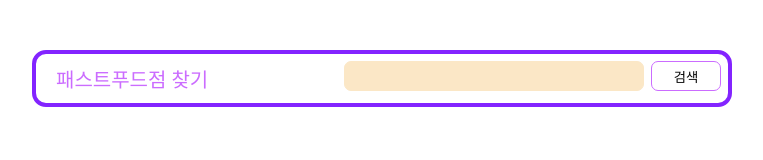
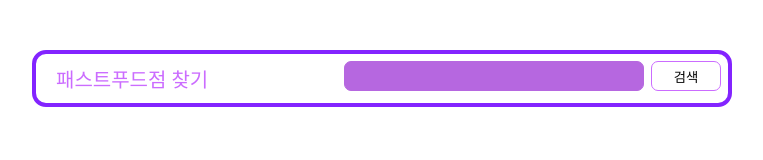
Before and after one commit to door0/fastfood, a plain HTML site: page index.html in a window 1280 px wide. Shown: the whole page, without its empty margins (258-1021 px from the left). Drawn offline with nearby package versions, Linux system fonts and the light colour scheme.

Commit message:
2021-03-20-4

```diff
--- a/css/styles.css
+++ b/css/styles.css
@@ -24,9 +24,9 @@
 #txt-search {
     width:300px;
     height:30px;
-    border:1px solid #fbe7c6;
+    border:1px solid #b667e0;
     border-radius: 7px;
-    background-color: #fbe7c6;
+    background-color: #b667e0;
     box-sizing: border-box;
     vertical-align: middle;
     outline: none;
--- a/index.html
+++ b/index.html
@@ -9,6 +9,7 @@
     src="https://code.jquery.com/jquery-3.3.1.js"
     integrity="sha256-2Kok7MbOyxpgUVvAk/HJ2jigOSYS2auK4Pfzbm7uH60="
     crossorigin="anonymous"></script>
+    <script src="js/scripts.js"></script>
 </head>
 <body>
     <div class="container">
```
